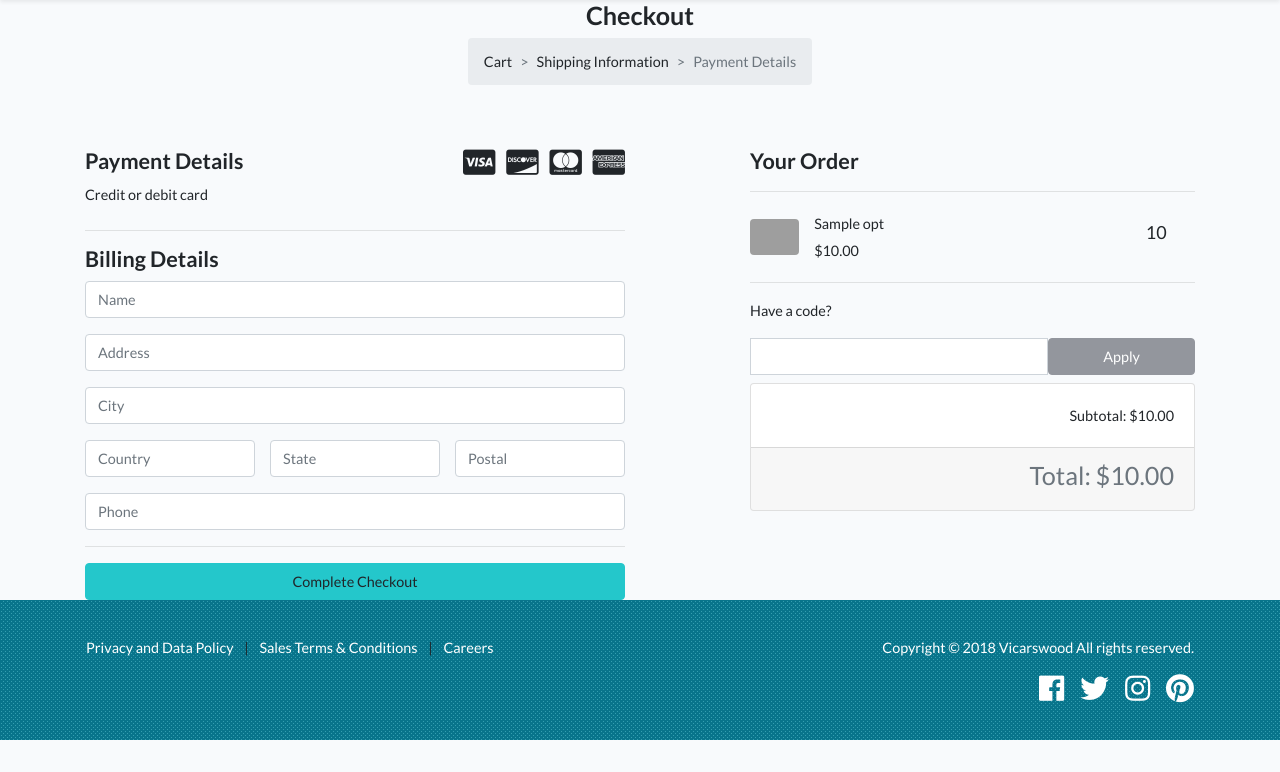
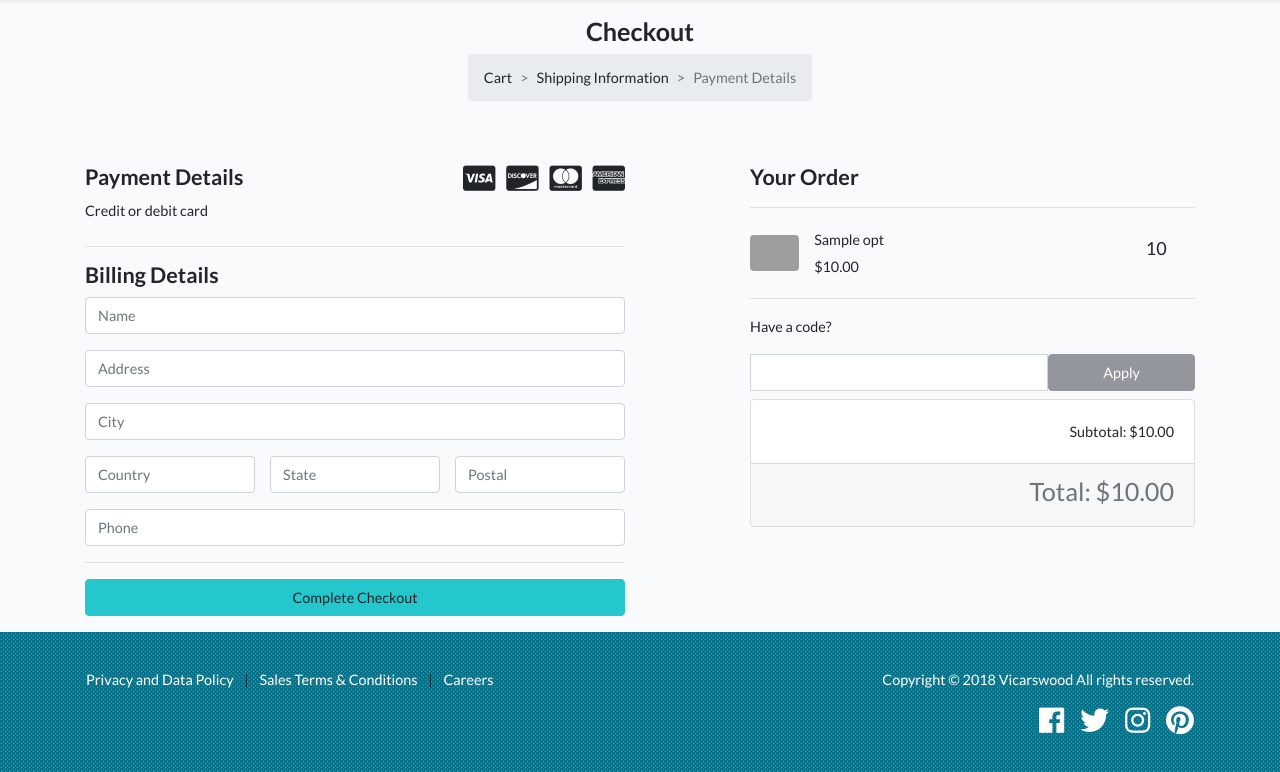
Before and after one commit to olivermusovski/vicarswood, a Laravel app: page /checkout-review/1 in a window 1280 px wide. Shown: the part 79-851 px from the top of the page. Before the commit the page ends 819 px from the top, so only its background shows below. Run offline with Laravel 8, Linux system fonts and the light colour scheme; tables that the repository leaves empty hold one stand-in row (values such as "Sample post"); data that the repository does not hold is empty; style sheets or scripts are compiled from the project's sources; parts of the project's set-up code (start-up, migrations or seed data) failed here and were passed over; some libraries are stand-ins or nearby versions; grey boxes are pictures that could not be loaded.

Commit message:
small change

```diff
--- a/resources/views/checkout/review.blade.php
+++ b/resources/views/checkout/review.blade.php
@@ -4,7 +4,7 @@
 
 @section('content')
 
-	<div class="container">
+	<div class="container my-3">
 
 		@if (session()->has('success_message'))
 			<div class="alert alert-success">
```
